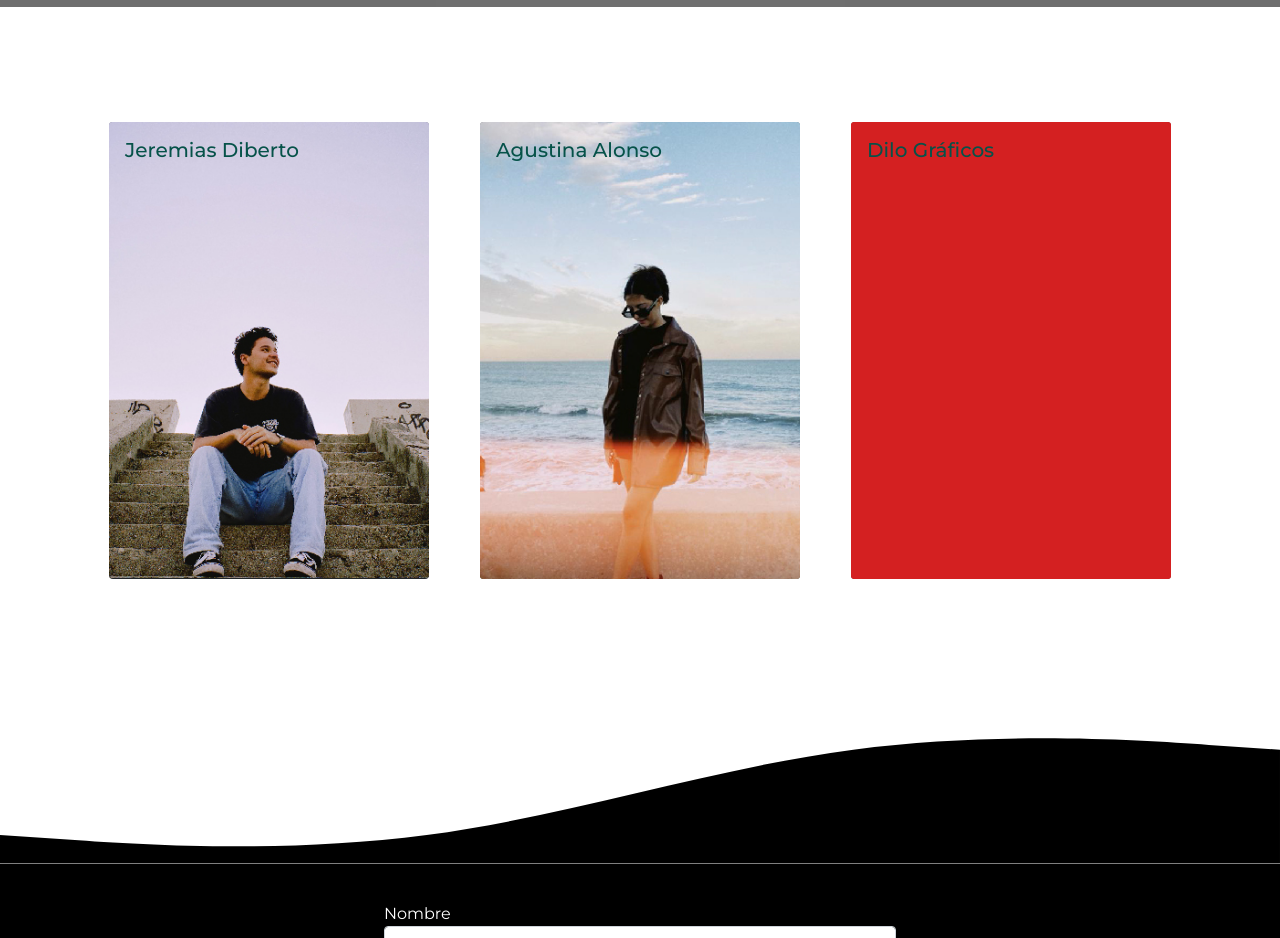
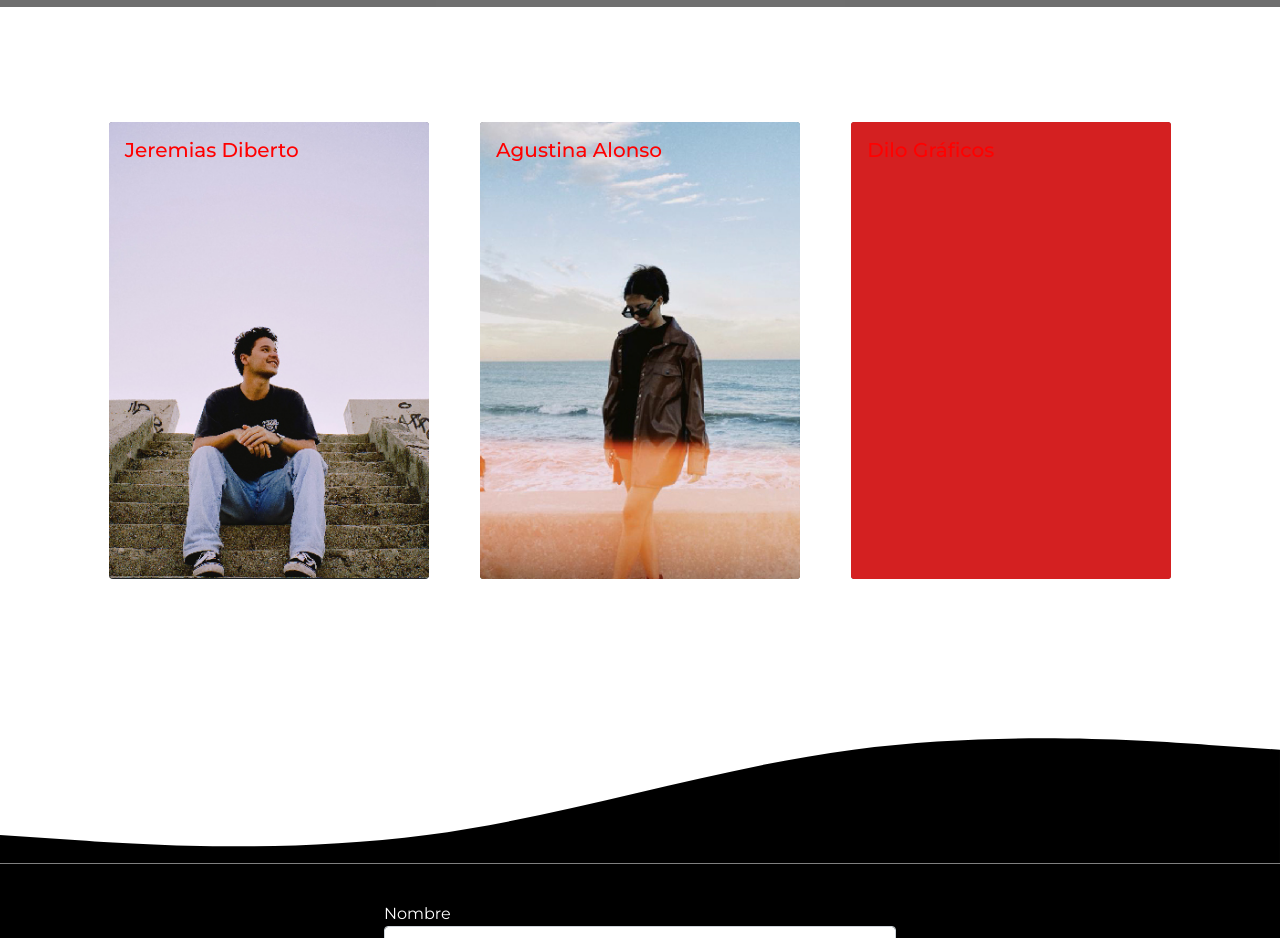
Before and after one commit to JereDiberto/DiloGraficos_coder, a website: page index.html in a window 1280 px wide. Shown: the part 1100-2038 px from the top of the page. Drawn offline with nearby package versions, Linux system fonts and the light colour scheme; files that its build step writes are made by us from their sources.

Commit message:
version1

```diff
--- a/scss/_home.scss
+++ b/scss/_home.scss
@@ -49,7 +49,7 @@ align-items: flex-end;
 }
 
 .card-title{
-    color: $verde2;
+    color: red;
 }
 
 .card:hover{
```
Also changed, not shown: 1 other file.
